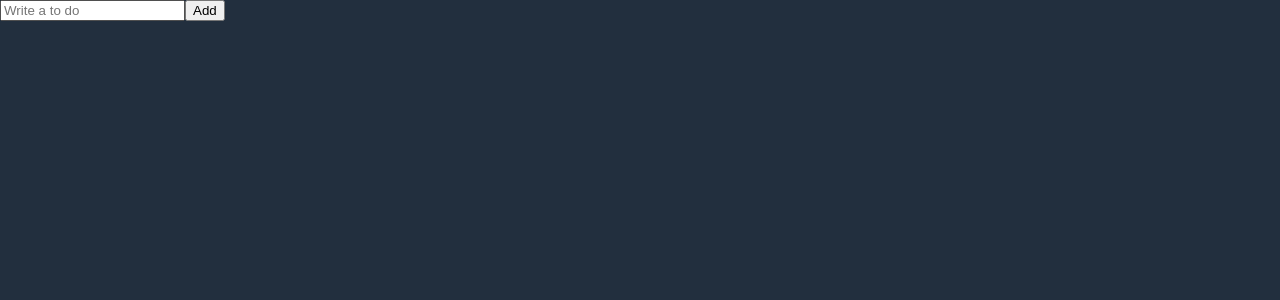
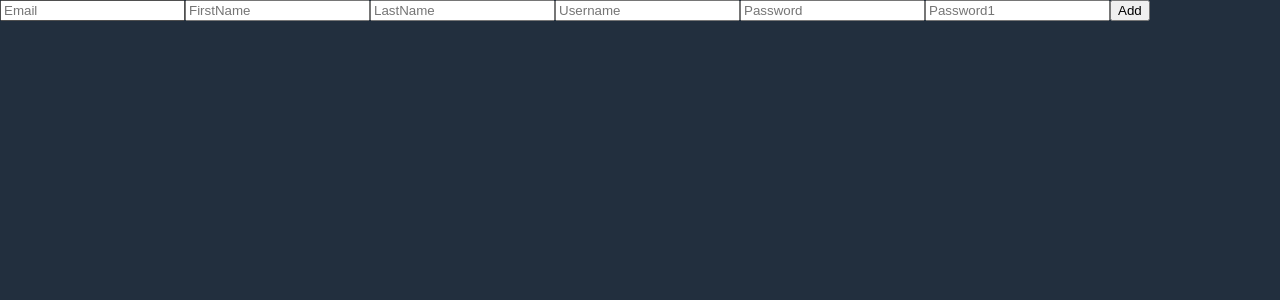
Before and after one commit to Blackraven93/Todolist-react, a React (Create React App) app: page / in a window 1280 px wide. Shown: the top 300 px of the page. Built offline with nearby package versions, Linux system fonts and the light colour scheme.

Commit message:
Feat: create form using react-hook-form

```diff
--- a/package.json
+++ b/package.json
@@ -12,6 +12,7 @@
     "@types/react-dom": "^17.0.0",
     "react": "^17.0.2",
     "react-dom": "^17.0.2",
+    "react-hook-form": "^7.21.2",
     "react-query": "^3.34.2",
     "react-router-dom": "^6.1.1",
     "react-scripts": "4.0.3",
--- a/src/ToDoList.tsx
+++ b/src/ToDoList.tsx
@@ -1,26 +1,49 @@
 import React, { useState } from "react";
+import { useForm } from "react-hook-form";
+
+// const ToDoList = () => {
+
+//     const [toDo, setToDo] = useState("")
+//     const onChange = (event:React.FormEvent<HTMLInputElement>) => {
+//         const {currentTarget : {value}} = event;
+//         setToDo(value);
+//     };
+
+//     const onSubmit = (event: React.FormEvent<HTMLFormElement>) => {
+//         event.preventDefault()
+//         console.log(toDo);
+//     }
+//     return (
+//         <div>
+//             <form onSubmit={onSubmit}>
+//                 <input onChange={onChange} value={toDo} placeholder="Write a to do"/>
+//                 <button>Add</button>
+//             </form>
+//         </div>
+//     )
+// }
 
 
 const ToDoList = () => {
 
-    const [toDo, setToDo] = useState("")
-    const onChange = (event:React.FormEvent<HTMLInputElement>) => {
-        const {currentTarget : {value}} = event;
-        setToDo(value);
-    };
+    const { register, watch } = useForm();
 
-    const onSubmit = (event: React.FormEvent<HTMLFormElement>) => {
-        event.preventDefault()
-        console.log(toDo);
-    }
+    console.log(watch());
+
+
     return (
         <div>
-            <form onSubmit={onSubmit}>
-                <input onChange={onChange} value={toDo} placeholder="Write a to do"/>
+            <form>
+                <input {...register("email")} placeholder="Email"/>
+                <input {...register("firstName")} placeholder="FirstName"/>
+                <input {...register("lastName")} placeholder="LastName"/>
+                <input {...register("username")} placeholder="Username"/>
+                <input {...register("password")} placeholder="Password"/>
+                <input {...register("password1")} placeholder="Password1"/>
                 <button>Add</button>
             </form>
         </div>
-    )
+    );
 }
 
 export default ToDoList;
```
Also changed, not shown: 2 other files (tests, documents, lock files or other folders).
